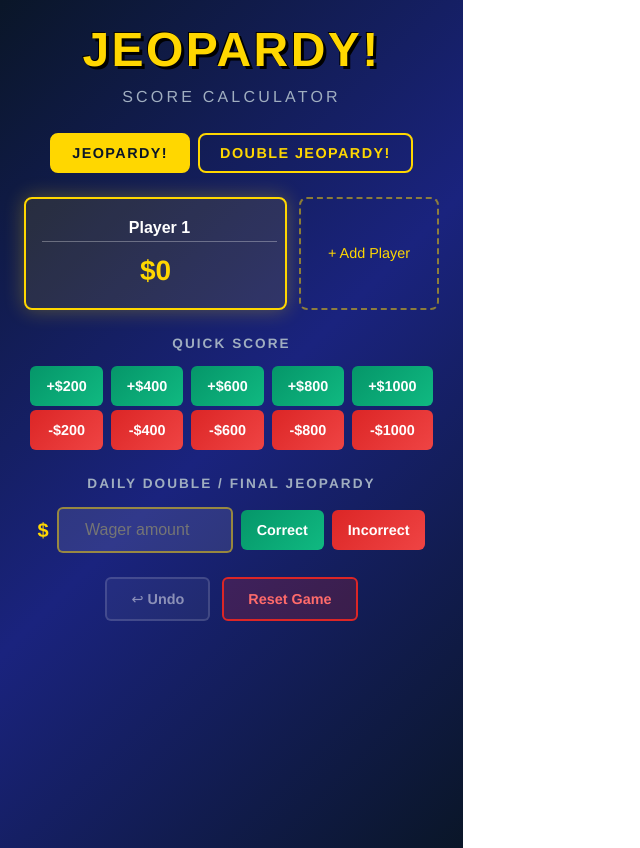
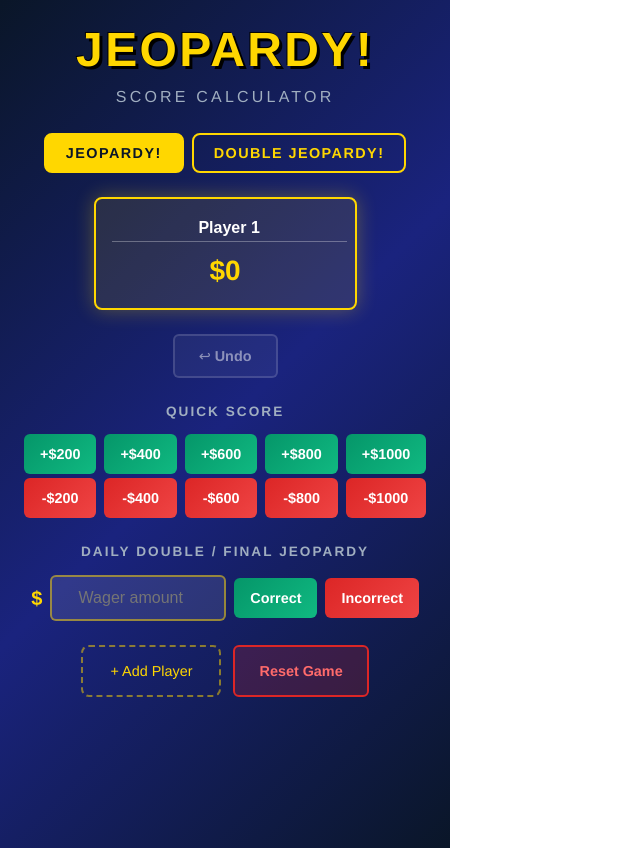
Before and after one commit to caseykoster/jeopardy-score-calculator, a React (Vite) app: page / in a window 1280 px wide. Shown: the whole page, without its empty margins (0-640 px from the left). Built offline with nearby package versions, Linux system fonts and the light colour scheme.

Commit message:
moves the undo button closer to the action and the less used buttons to the bottom

```diff
--- a/src/App.jsx
+++ b/src/App.jsx
@@ -106,12 +106,18 @@ export default function App() {
               canRemove={players.length > 1}
             />
           ))}
-          {players.length < 6 && (
-            <button onClick={addPlayer} className="add-player-btn">
-              + Add Player
-            </button>
-          )}
         </div>
+      </div>
+
+      {/* Controls */}
+      <div className="controls">
+        <button
+          onClick={undoLast}
+          disabled={history.length === 0}
+          className="control-btn"
+        >
+          ↩ Undo
+        </button>
       </div>
 
       {/* Point Values */}
@@ -125,18 +131,23 @@ export default function App() {
         onScore={(amount) => updateScore(selectedPlayer, amount)}
       />
 
-      {/* Controls */}
-      <div className="controls">
-        <button
-          onClick={undoLast}
-          disabled={history.length === 0}
-          className="control-btn"
-        >
-          ↩ Undo
-        </button>
-        <button onClick={resetGame} className="reset-btn">
+      {/* Add Player */ }
+      <div className="players-section">
+        <div className="players-grid">
+          {players.length < 6 && (
+            <button onClick={addPlayer} className="add-player-btn">
+              + Add Player
+            </button>
+          )}
+          <button onClick={resetGame} className="reset-btn">
           Reset Game
         </button>
+        </div>
+      </div>
+
+      {/* Reset Game */}
+      <div className="controls">
+
       </div>
 
       {/* History */}
```
